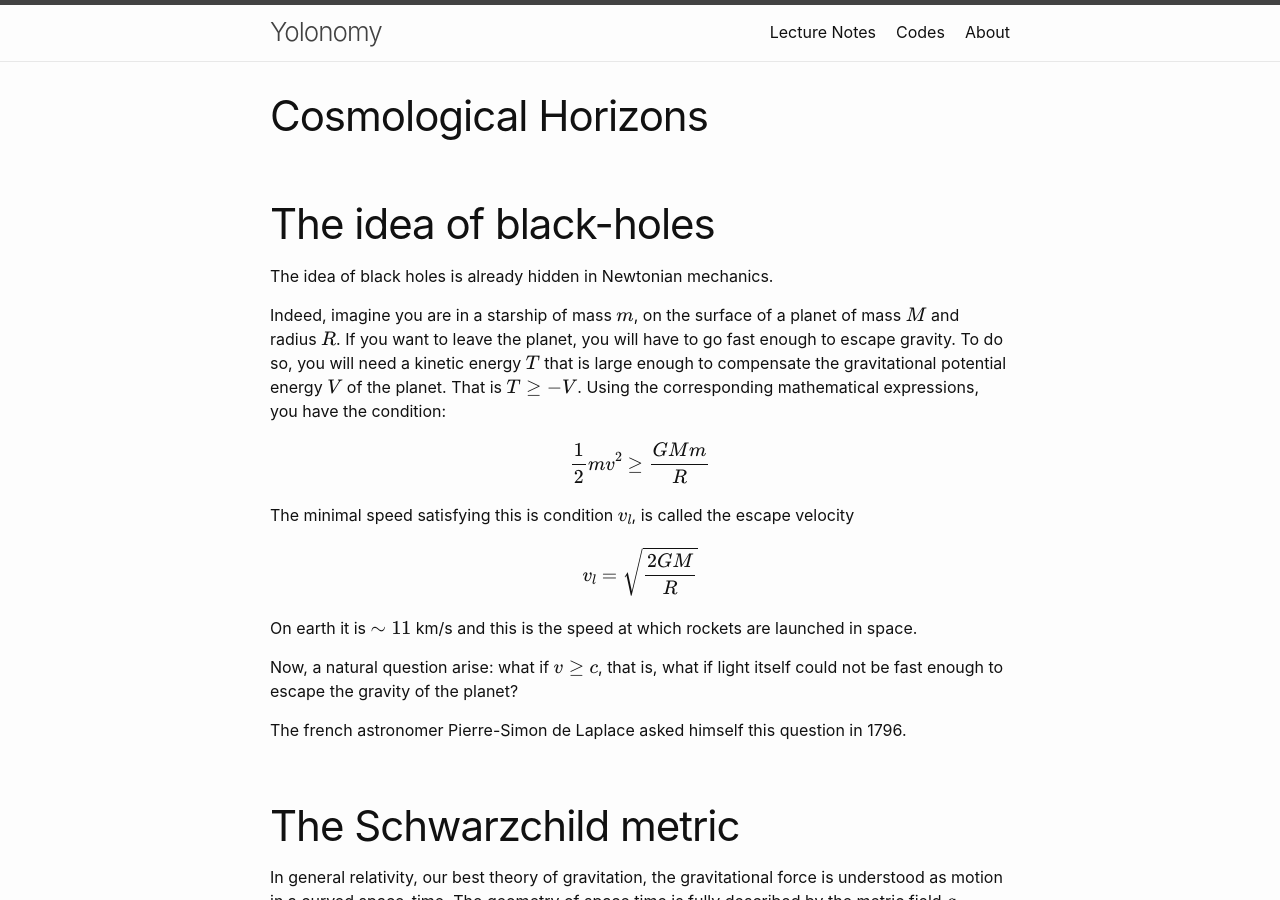
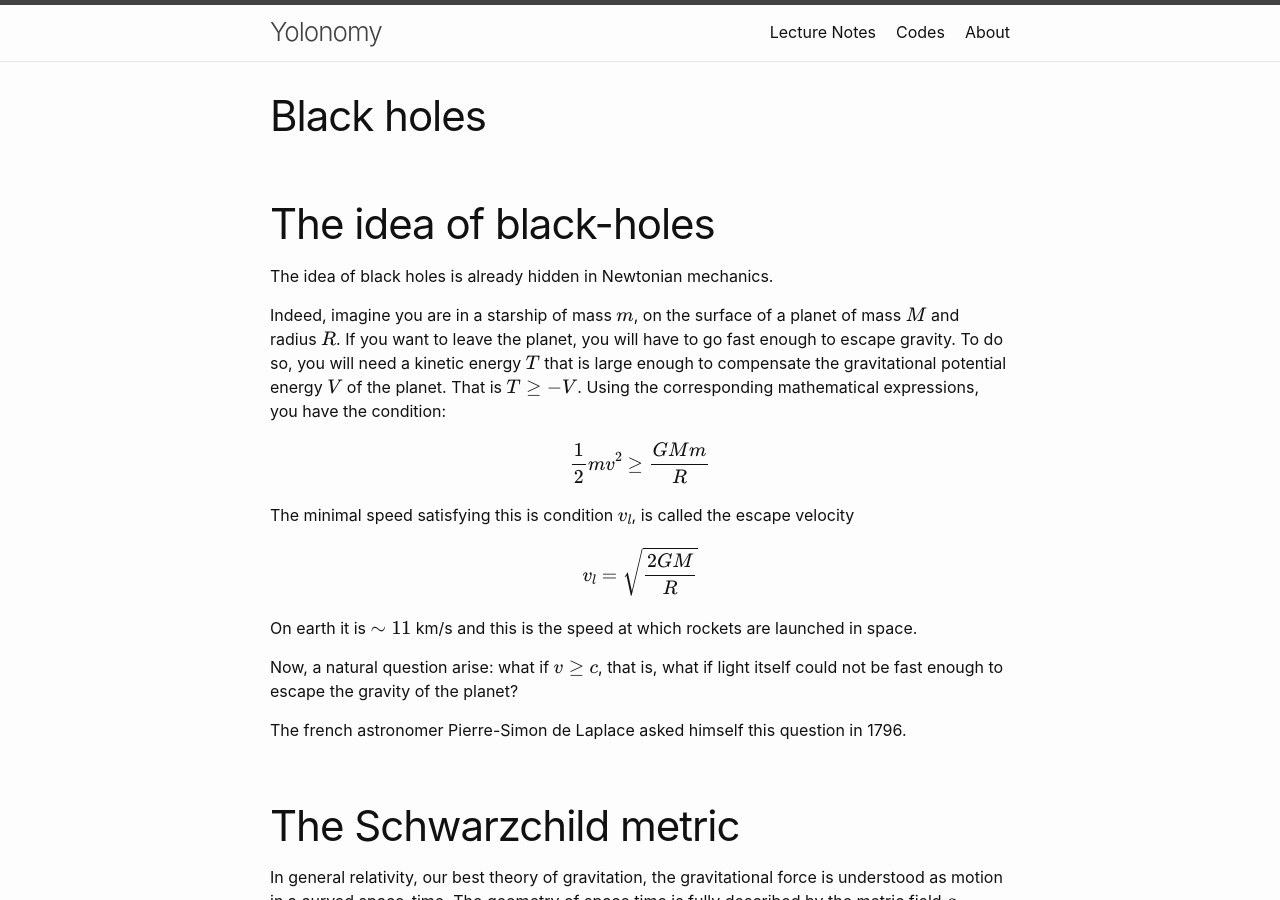
Before and after one commit to YoloNomy/YoloNomy.github.io, a Jekyll site: the page built from codes/cosmo/black-holes.md, in a window 1280 px wide and 900 px high. Built offline with Jekyll 4.4.1, drawn with Linux system fonts in a browser that asks for light colours; formulas are drawn with MathJax 3.

Commit message:
Update black-holes.md

```diff
--- a/codes/cosmo/black-holes.md
+++ b/codes/cosmo/black-holes.md
@@ -1,6 +1,6 @@
 ---
 layout: post
-title: "Cosmological Horizons"
+title: "Black holes"
 ---
 
 # The idea of black-holes
```
